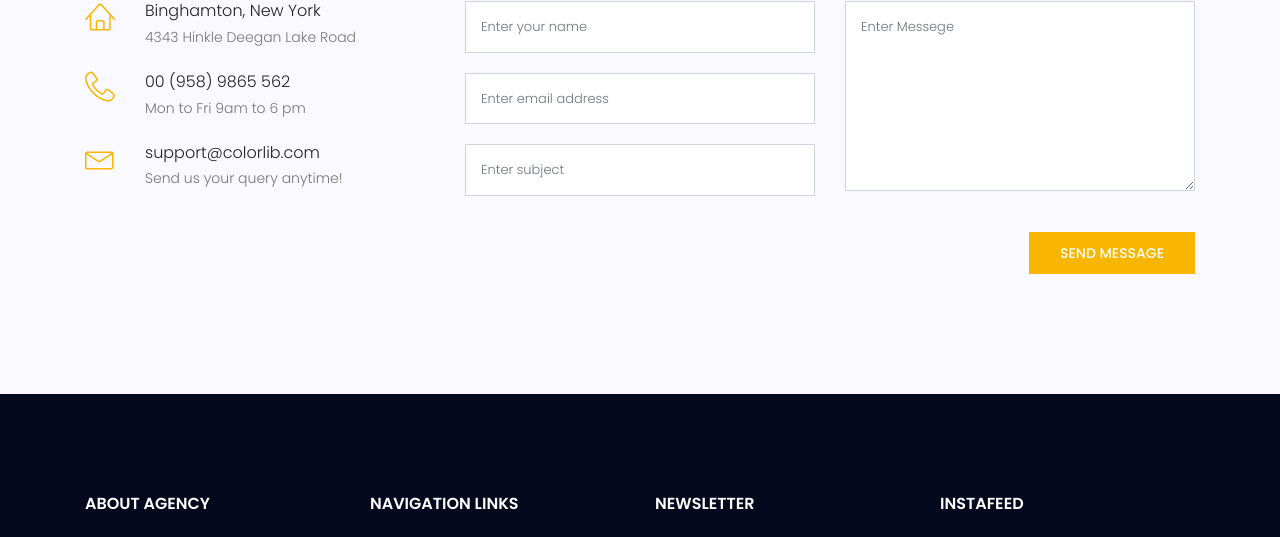
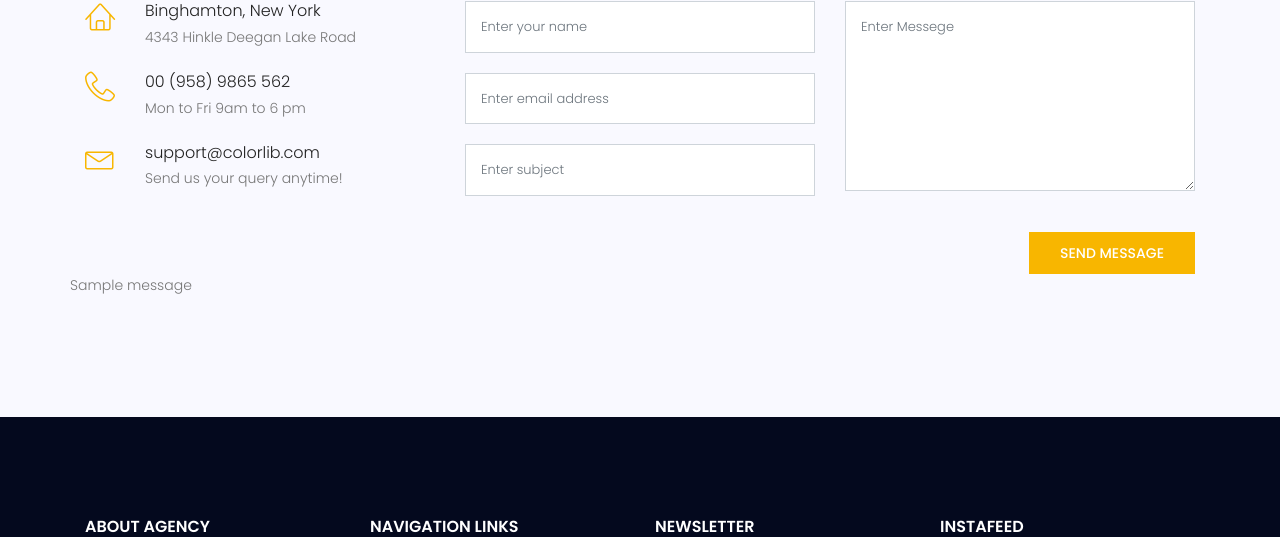
Before and after one commit to mohifk/FIrstStart, a Django app: page /contact/ in a window 1280 px wide. Shown: the part 1024-1561 px from the top of the page. Run offline with Django 3.2, Linux system fonts and the light colour scheme; tables that the repository leaves empty hold one stand-in row (values such as "Sample post"); one stand-in notice (Sample message) is shown; some libraries are stand-ins or nearby versions.

Commit message:
create massage for succed send massage oe erros
+maasaages

```diff
--- a/templates/website_temp/contact.html
+++ b/templates/website_temp/contact.html
@@ -75,6 +75,13 @@
 								</div>
 							</form>
 						</div>
+						{% if messages %}
+						<ul class="messages">
+							{% for message in messages %}
+							<li{% if message.tags %} class="{{ message.tags }}"{% endif %}>{{ message }}</li>
+							{% endfor %}
+						</ul>
+						{% endif %}
 					</div>
 				</div>
 			</section>
--- a/website/views.py
+++ b/website/views.py
@@ -2,7 +2,7 @@ from django.shortcuts import render
 from django.http import HttpResponse, HttpResponseRedirect,JsonResponse
 from website.forms import ContactForm, NameForm,NewsletterForm
 from website.models import Contact
-
+from django.contrib import messages
 def Home_page_view(request):
     return render(request,'.\website_temp\index.html')
 def about_view(request):
@@ -14,8 +14,9 @@ def contact_view(request):
         form = ContactForm(request.POST)
         if form.is_valid():
             form.save()
+            messages.add_message(request,messages.SUCCESS,'ok Dude your tiket submit SUCCESS')
         else:
-            return HttpResponse('note valid')
+            messages.add_message(request,messages.ERROR,'Sorry Dude your tiket dident submit')
     form = ContactForm()
     return render(request,'.\website_temp\contact.html',{'form':form})
 
```
